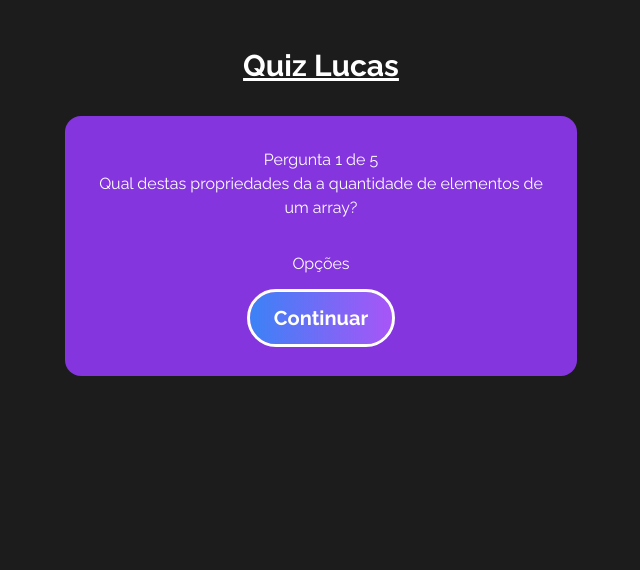
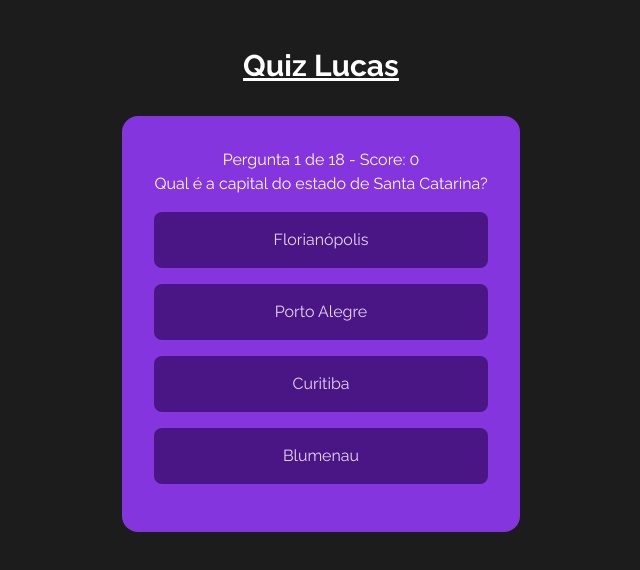
Before and after one commit to llucasy/quiz-lucas, a Next.js app: page / in a window 1280 px wide. Both pictures are taken after a click on the button "Iniciar". Shown: the top 570 px of the page, without its empty margins (319-959 px from the left). Built offline with nearby package versions, Linux system fonts and the light colour scheme.

Commit message:
second commit

```diff
--- a/src/components/GameOver.tsx
+++ b/src/components/GameOver.tsx
@@ -1,14 +1,19 @@
+import Image from 'next/image'
+import { useContext } from 'react'
+import { QuizContext } from '@/contexts/Quiz'
+
 import WellDone from '@/img/welldone.svg'
-import Image from 'next/image'
 
 const GameOver = () => {
+  const [quizState, dispatch] = useContext<any>(QuizContext)
+
   return (
     <div className='text-center max-w-lg flex flex-col [&>p]:mb-4 [&>p]:text-[#8435de]'>
       <h2 className='mb-4'>Fim de jogo!</h2>
-      <p>Pontuação: x</p>
-      <p>Você acertou Y de Z perguntas.</p>
+      <p>Pontuação: {quizState.score}</p>
+      <p>Você acertou {quizState.score} de {quizState.questions.length} perguntas.</p>
       <Image className='m-8' height={200} src={WellDone} alt="Fim do Quiz" />
-      <button type='button'>Reiniciar o Quiz</button>
+      <button onClick={() => dispatch({ type: 'NEW_GAME' })} type='button'>Reiniciar o Quiz</button>
     </div>
   )
 }
--- /dev/null
+++ b/src/components/Option.tsx
@@ -0,0 +1,28 @@
+import { QuizContext } from '@/contexts/Quiz'
+import { useContext } from 'react'
+
+const Option = ({ option, selectOption, answer }: any) => {
+  const [quizState, dispatch] = useContext<any>(QuizContext)
+
+  const correctCSS = '!bg-[#0bfc03] font-bold'
+  const wrongCSS = 'bg-[#3c0e70] opacity-100'
+
+  console.log(option)
+
+  return (
+    <div
+      onClick={() => selectOption()}
+      className={
+        'bg-[#3c0e70] rounded-lg p-4 mb-4 cursor-pointer opacity-80 hover:opacity-100 transition duration-300 ease-in-out transform hover:scale-110 ' +
+        (quizState.answerSelected && option === answer
+          ? correctCSS
+          : ""
+        ) + (quizState.answerSelected && option !== answer ? wrongCSS : "")
+      }
+    >
+      <p>{option}</p>
+    </div>
+  )
+}
+
+export default Option
--- a/src/components/Question.tsx
+++ b/src/components/Question.tsx
@@ -3,20 +3,39 @@
 import { QuizContext } from '@/contexts/Quiz'
 import { useContext } from 'react'
 
+import Option from '@/components/Option'
+
 const Question = () => {
   const [quizState, dispatch] = useContext<any>(QuizContext)
   const currentQuestion = quizState.questions[quizState.currentQuestion]
 
-  console.log(quizState)
+  const onSelectOption = (option: string) => {
+    dispatch({ type: 'CHECK_ANSWER', payload: { answer: currentQuestion.answer, option } })
+  }
 
   return (
-    <div className='text-center max-w-lg bg-[#8435de] rounded-2xl p-8'>
-      <p>Pergunta {quizState.currentQuestion + 1} de {quizState.questions.length}</p>
-      <h2 className='mb-8'>{currentQuestion.question}</h2>
+    <div className="text-center max-w-lg bg-[#8435de] rounded-2xl p-8">
+      <p>
+        Pergunta {quizState.currentQuestion + 1} de {quizState.questions.length} - Score: {quizState.score}
+      </p>
+      <h2 className="mb-4">{currentQuestion.question}</h2>
       <div>
-        <p className='mb-4'>Opções</p>
+        <p className="mb-4">
+          {currentQuestion.options.map((option: any) => (
+            <Option
+              key={option}
+              option={option}
+              answer={currentQuestion.answer}
+              selectOption={() => onSelectOption(option)}
+            />
+          ))}
+        </p>
       </div>
-      <button onClick={() => dispatch({ type: 'CHANGE_QUESTION' })} type='button'>Continuar</button>
+      {quizState.answerSelected && (
+        <button onClick={() => dispatch({ type: 'CHANGE_QUESTION' })} type="button">
+          Continuar
+        </button>
+      )}
     </div>
   )
 }
--- a/src/contexts/Quiz.tsx
+++ b/src/contexts/Quiz.tsx
@@ -9,10 +9,11 @@ const initialState = {
   gameStage: STAGES[0],
   questions,
   currentQuestion: 0,
+  score: 0,
+  answerSelected: false,
 }
 
 const quizReducer = (state: any, action: any) => {
-  console.log(state, action)
   switch (action.type) {
     case 'CHANGE_STATE':
       return {
@@ -31,6 +32,17 @@ const quizReducer = (state: any, action: any) => {
         ...state,
         currentQuestion: nextQuestion,
         gameStage: endGame ? STAGES[2] : state.gameStage,
+        answerSelected: false,
+      }
+    case 'NEW_GAME':
+      return initialState
+    case 'CHECK_ANSWER':
+      if (state.answerSelected) return state
+      const option = action.payload.option
+      return {
+        ...state,
+        score: action.payload.answer === option ? state.score + 1 : state.score,
+        answerSelected: option,
       }
     default:
       return state
--- a/src/data/questions.ts
+++ b/src/data/questions.ts
@@ -1,34 +1,114 @@
 const data = [
   {
-    question: 'O que é Vanilla JavaScript?',
-    options: [
-      'JavaScript puro',
-      'Uma biblioteca JavaScript',
-      'Um framework JavaScript',
-      'Um compilador de JavaScript',
-    ],
-    answer: 'JavaScript puro',
+    question: 'Qual a capital do Brasil?',
+    options: ['Rio de Janeiro', 'São Paulo', 'Brasília', 'Salvador'],
+    answer: 'Brasília',
   },
   {
-    question: 'Com qual instrução declaramos uma constante em JavaScript?',
-    options: ['const', 'let', 'var', 'define'],
-    answer: 'const',
+    question: 'Quais são os estados do Sudeste?',
+    options: [
+      'Piauí, Santa Catarina, São Paulo, Minas Gerais',
+      'São Paulo, Minas Gerais, Espírito Santo, Rio de Janeiro',
+      'Rio de Janeiro, São Paulo, Bahia, Espírito Santo',
+      'São Paulo, Rio de Janeiro, Bahia, Minas Gerais',
+    ],
+    answer: 'São Paulo, Minas Gerais, Espírito Santo, Rio de Janeiro',
   },
   {
-    question: 'Qual dos tipos de dado a seguir não existe em JavaScript?',
-    options: ['string', 'number', 'boolean', 'float'],
-    answer: 'float',
+    question: 'Qual a capital do estado de Minas Gerais?',
+    options: ['Belo Horizonte', 'Salvador', 'Fortaleza', 'Vitória'],
+    answer: 'Belo Horizonte',
   },
   {
-    question: 'Qual dos métodos a seguir seleciona um elemento?',
-    options: ['querySelector', 'parseInt', 'sort', 'reduce'],
-    answer: 'querySelector',
+    question: 'Quais são as regiões do Brasil?',
+    options: [
+      'Norte, Sul, Sudeste, Leste, Oeste',
+      'Norte, Nordeste, Sudeste, Sul, Centro-Oeste',
+      'Norte, Nordeste, Sudeste, Sul, Centro-Leste',
+      'Norte, Sudeste, Sul, Centro-Sul, Oeste'
+    ],
+    answer: 'Norte, Nordeste, Sudeste, Sul, Centro-Oeste',
   },
   {
-    question: 'Qual destas propriedades da a quantidade de elementos de um array?',
-    options: ['qty', 'length', 'items', 'index'],
-    answer: 'length',
+    question: 'Qual a capital do estado do Paraná?',
+    options: ['Curitiba', 'Florianópolis', 'Porto Alegre', 'Campo Grande'],
+    answer: 'Curitiba',
   },
+  {
+    question: 'Qual a capital do estado de Pernambuco?',
+    options: ['Recife', 'João Pessoa', 'Natal', 'Maceió'],
+    answer: 'Recife',
+  },
+  {
+    question: 'Qual a capital do estado do Rio Grande do Sul?',
+    options: ['Porto Alegre', 'Curitiba', 'Florianópolis', 'Pelotas'],
+    answer: 'Porto Alegre',
+  },
+  {
+    question: 'Qual é a capital do estado do Ceará?',
+    options: ['Fortaleza', 'Natal', 'São Luís', 'Teresina'],
+    answer: 'Fortaleza',
+  },
+  {
+    question: 'Quais estados fazem parte da região Centro-Oeste?',
+    options: [
+      'Mato Grosso, Mato Grosso do Sul, Goiás, Distrito Federal',
+      'Mato Grosso, Mato Grosso do Sul, Goiás, Tocantins',
+      'Mato Grosso, Mato Grosso do Sul, Goiás, Pará',
+      'Mato Grosso, Mato Grosso do Sul, Goiás, Maranhão'
+    ],
+    answer: 'Mato Grosso, Mato Grosso do Sul, Goiás, Distrito Federal',
+  },
+  {
+    question: 'Qual é a capital do estado de Santa Catarina?',
+    options: ['Florianópolis', 'Porto Alegre', 'Curitiba', 'Blumenau'],
+    answer: 'Florianópolis',
+  },
+  {
+    question: 'Qual a capital do estado da Bahia?',
+    options: ['Salvador', 'Aracaju', 'Recife', 'Maceió'],
+    answer: 'Salvador',
+  },
+  {
+    question: 'Quais estados fazem parte da região Sul?',
+    options: [
+      'Rio Grande do Sul, Paraná, Santa Catarina',
+      'Paraná, São Paulo, Santa Catarina',
+      'Rio Grande do Sul, Paraná, Mato Grosso do Sul',
+      'Santa Catarina, Rio Grande do Sul, Espírito Santo'
+    ],
+    answer: 'Rio Grande do Sul, Paraná, Santa Catarina',
+  },
+  {
+    question: 'Qual a capital do estado do Pará?',
+    options: ['Belém', 'Manaus', 'Macapá', 'Boa Vista'],
+    answer: 'Belém',
+  },
+  {
+    question: 'Qual é a capital do estado de Goiás?',
+    options: ['Goiânia', 'Brasília', 'Cuiabá', 'Campo Grande'],
+    answer: 'Goiânia',
+  },
+  {
+    question: 'Qual a capital do estado do Maranhão?',
+    options: ['São Luís', 'Teresina', 'Fortaleza', 'Natal'],
+    answer: 'São Luís',
+  },
+  {
+    question: 'Qual a capital do estado do Tocantins?',
+    options: ['Palmas', 'Araguaína', 'Belém', 'Manaus'],
+    answer: 'Palmas',
+  },
+  {
+    question: 'Qual a capital do estado de Sergipe?',
+    options: ['Aracaju', 'Maceió', 'João Pessoa', 'Recife'],
+    answer: 'Aracaju',
+  },
+  {
+    question: 'Qual é a capital do estado de Roraima?',
+    options: ['Boa Vista', 'Macapá', 'Manaus', 'Belém'],
+    answer: 'Boa Vista',
+  }
 ]
 
 export default data
```
